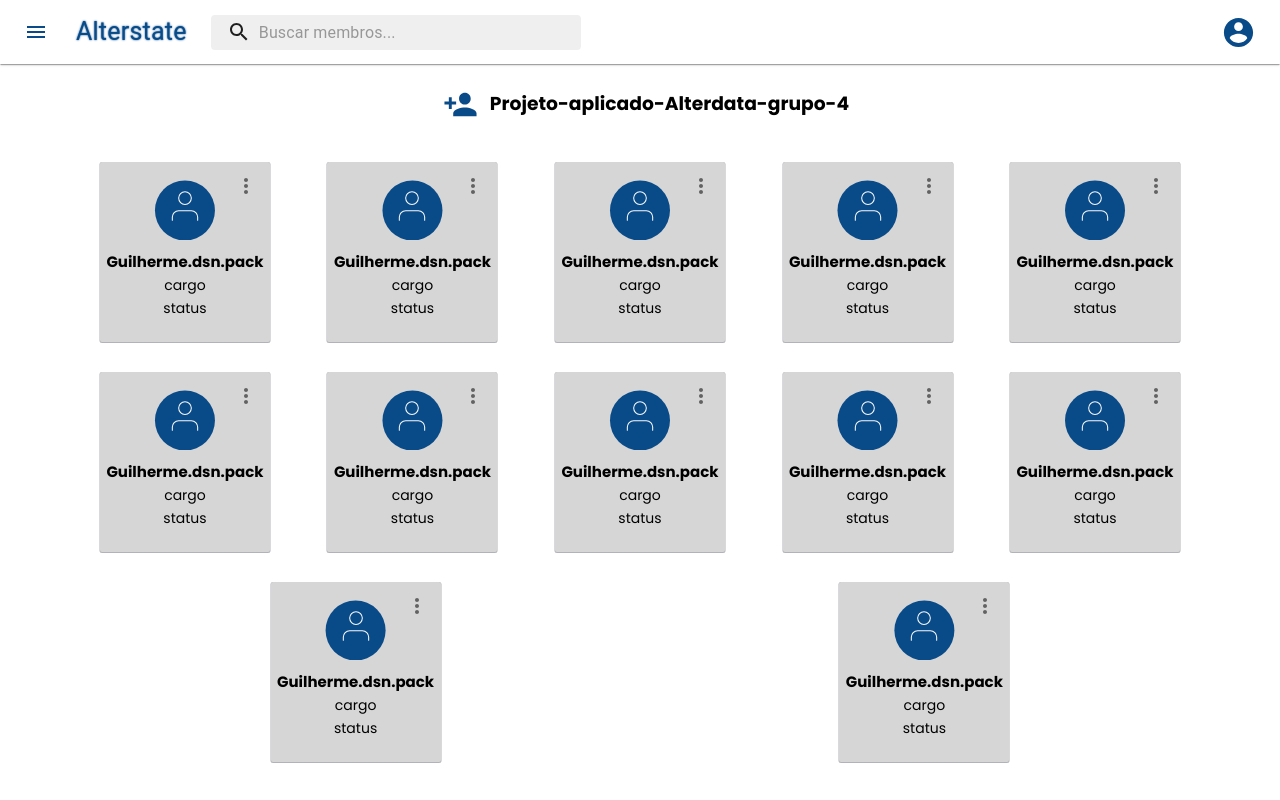
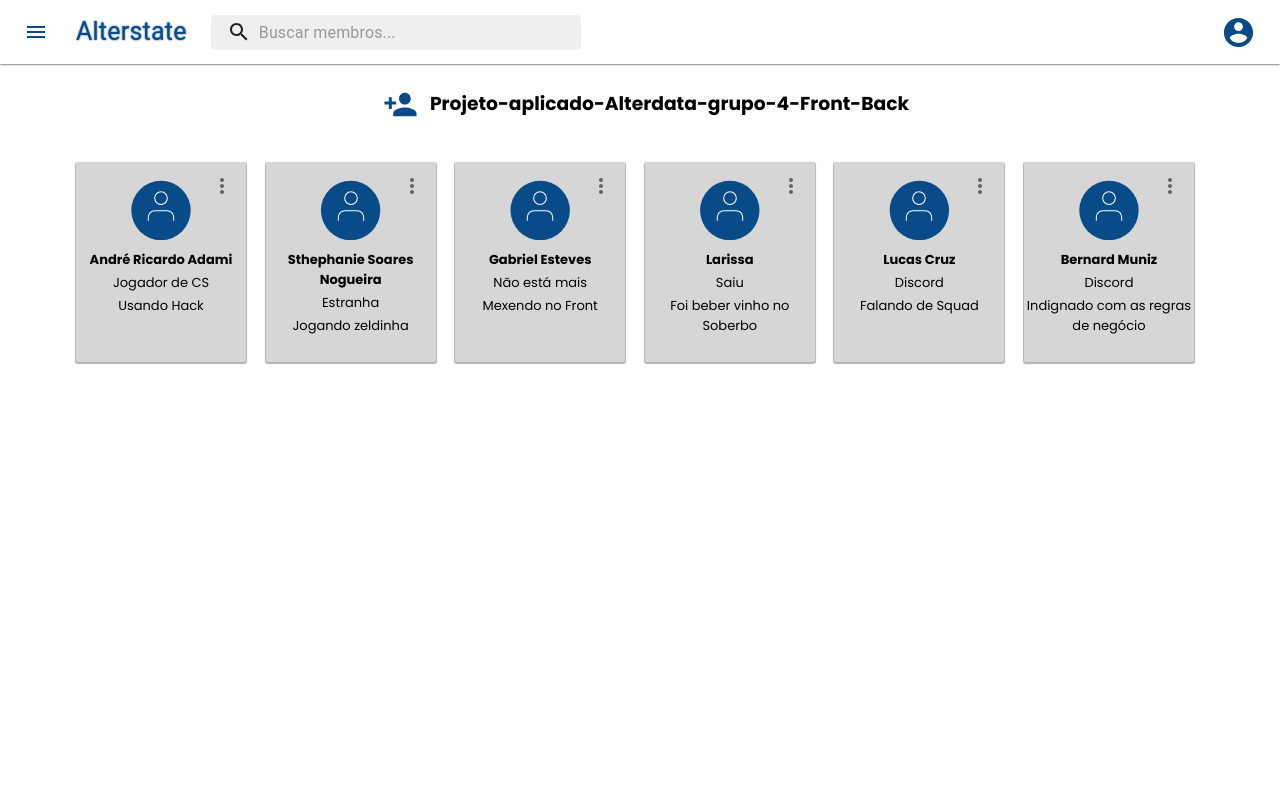
Before and after one commit to lucascs20182/alterstatus, a React (Vite) app: page /home in a window 1280 px wide. Built offline with nearby package versions, Linux system fonts and the light colour scheme.

Commit message:
Commitado

```diff
--- a/src/components/Appbar/Appbar.jsx
+++ b/src/components/Appbar/Appbar.jsx
@@ -1,31 +1,29 @@
 import React from 'react';
+import CardMembros from '../Card/Card'
 import alterstateLogo from '../../assets/alterstate_logo.png'
 
-import GroupIcon from '@material-ui/icons/Group';
 import { alpha, makeStyles } from '@material-ui/core/styles';
-import AppBar from '@material-ui/core/AppBar';
-import Toolbar from '@material-ui/core/Toolbar';
+import AccountCircle from '@material-ui/icons/AccountCircle';
+import ListItemIcon from '@material-ui/core/ListItemIcon';
+import ListItemText from '@material-ui/core/ListItemText';
 import IconButton from '@material-ui/core/IconButton';
 import Typography from '@material-ui/core/Typography';
 import InputBase from '@material-ui/core/InputBase';
+import SearchIcon from '@material-ui/icons/Search';
+import MoreIcon from '@material-ui/icons/MoreVert';
+import ListItem from '@material-ui/core/ListItem';
+import MenuItem from '@material-ui/core/MenuItem';
+import GroupIcon from '@material-ui/icons/Group';
+import Divider from '@material-ui/core/Divider';
+import Toolbar from '@material-ui/core/Toolbar';
+import MenuIcon from '@material-ui/icons/Menu';
+import Drawer from '@material-ui/core/Drawer';
+import AppBar from '@material-ui/core/AppBar';
 import Badge from '@material-ui/core/Badge';
-import MenuItem from '@material-ui/core/MenuItem';
 import Menu from '@material-ui/core/Menu';
-import MenuIcon from '@material-ui/icons/Menu';
-import SearchIcon from '@material-ui/icons/Search';
-import AccountCircle from '@material-ui/icons/AccountCircle';
 import List from '@material-ui/core/List';
-import Button from '@material-ui/core/Button';
-import Drawer from '@material-ui/core/Drawer';
-import MailIcon from '@material-ui/icons/Mail';
-import NotificationsIcon from '@material-ui/icons/Notifications';
-import MoreIcon from '@material-ui/icons/MoreVert';
-import Divider from '@material-ui/core/Divider';
 import Icon from '@material-ui/core/Icon';
-import ListItem from '@material-ui/core/ListItem';
-import ListItemIcon from '@material-ui/core/ListItemIcon';
-import ListItemText from '@material-ui/core/ListItemText';
-import CardMembros from '../Card/Card'
+import { Link } from 'react-router-dom';
 
 const drawerWidth = 240;
 
@@ -75,7 +73,11 @@ export default function PrimarySearchAppBar() {
       onClose={handleMenuClose}
     >
       <MenuItem onClick={handleMenuClose} style={{ width: "100px", }}>Perfil</MenuItem>
-      <MenuItem onClick={handleMenuClose} style={{ width: "100px" }}>Sair</MenuItem>
+      <Link to="/" className="link" style={{color: "#000"}}>
+        <MenuItem onClick={handleMenuClose} style={{ width: "100px", textDecoration: "none" }}>
+          Sair
+        </MenuItem>
+      </Link>
     </Menu>
   );
 
@@ -151,7 +153,7 @@ export default function PrimarySearchAppBar() {
               </h3>
 
               <Divider />
-              {['Pack', 'NFStock', 'Bimer', 'Shop'].map((text, index) => (
+              {['Pack', 'NFStock', 'Bimer', 'Shop'].map((text) => (
                 <ListItem button key={text} className={classes.equipes} >
                   <ListItemIcon className={classes.iconSquad}><GroupIcon/></ListItemIcon>
                   <ListItemText primary={text} />
@@ -259,6 +261,8 @@ const useStyles = makeStyles((theme) => ({
       backgroundColor: alpha('#094B89', 0.90),
       color: alpha('#FFF', 1)
     },
+    left: 10,
+    width: 230,
   },
 
   iconSquad: {
--- a/src/components/Card/Card.jsx
+++ b/src/components/Card/Card.jsx
@@ -19,14 +19,15 @@ const useStyles = makeStyles((theme) => ({
   },
 
   root: {
+    display: 'table',
+    textAlign: "center",
+    marginRight: 10,
     marginTop: 10,
-    textAlign: "center",
-    margin: 20,
     backgroundColor: "#D6D6D6",
     width: "170px",
     height: "180px",
     borderRadius: "2px",
-    boxShadow: "0px 0.5px 0.5px 0.5px rgba(00, 00, 25, 0.3)",
+    boxShadow: "0px 1px 1px 1px rgba(00, 00, 25, 0.3)",
   },
 
   info: {
@@ -37,7 +38,7 @@ const useStyles = makeStyles((theme) => ({
 
   avatar: {
     backgroundColor: "#094B89",
-    clipPath: "circle()",
+    clipPath: 'circle(26%)',
     padding: "7px",
     margin: 10,
   },
@@ -52,23 +53,23 @@ const useStyles = makeStyles((theme) => ({
     marginBottom: 2,
     marginTop: 2,
     wordBreak: "break-word",
-    fontSize: 15,
+    fontSize: 13,
   },
 
   cargo: {
     textAlign: "center",
     marginBottom: 2,
-    marginTop: 2,
+    marginTop: 3,
     wordBreak: "break-word",
-    fontSize: 14,
+    fontSize: 13,
   },
 
   status: {
     textAlign: "center",
     marginBottom: 2,
-    marginTop: 2,
+    marginTop: 3,
     wordBreak: "break-word",
-    fontSize: 14,
+    fontSize: 13,
   },
 
   Button: {
@@ -97,7 +98,7 @@ export default function CardMembros(props) {
             }}
           />
         </IconButton>
-        Projeto-aplicado-Alterdata-grupo-4</h3>
+        Projeto-aplicado-Alterdata-grupo-4-Front-Back</h3>
       <div className={classes.container}>
         <div className={classes.root}>
           <div className={classes.info}>
@@ -105,130 +106,64 @@ export default function CardMembros(props) {
               <ButtonCard/>
               <h3 className={classes.avatar}><img className={classes.user} src={user} /></h3>
             </div>
-            <h3 className={classes.nome}>Guilherme.dsn.pack</h3>
-            <p className={classes.cargo}>cargo</p>
-            <p className={classes.status}>status</p>
+            <h3 className={classes.nome}>André Ricardo Adami </h3>
+            <p className={classes.cargo}>Jogador de CS</p>
+            <p className={classes.status}>Usando Hack</p>
           </div>
         </div>
         <div className={classes.root}>
           <div className={classes.info}>
             <div>
-              <ButtonCard />
+              <ButtonCard/>
               <h3 className={classes.avatar}><img className={classes.user} src={user} /></h3>
             </div>
-            <h3 className={classes.nome}>Guilherme.dsn.pack</h3>
-            <p className={classes.cargo}>cargo</p>
-            <p className={classes.status}>status</p>
+            <h3 className={classes.nome}>Sthephanie Soares Nogueira</h3>
+            <p className={classes.cargo}>Estranha</p>
+            <p className={classes.status}>Jogando zeldinha</p>
           </div>
         </div>
         <div className={classes.root}>
           <div className={classes.info}>
             <div>
-              <ButtonCard />
+              <ButtonCard/>
               <h3 className={classes.avatar}><img className={classes.user} src={user} /></h3>
             </div>
-            <h3 className={classes.nome}>Guilherme.dsn.pack</h3>
-            <p className={classes.cargo}>cargo</p>
-            <p className={classes.status}>status</p>
+            <h3 className={classes.nome}>Gabriel Esteves</h3>
+            <p className={classes.cargo}> Não está mais</p>
+            <p className={classes.status}>Mexendo no Front</p>
           </div>
         </div>
         <div className={classes.root}>
           <div className={classes.info}>
             <div>
-              <ButtonCard />
+              <ButtonCard/>
               <h3 className={classes.avatar}><img className={classes.user} src={user} /></h3>
             </div>
-            <h3 className={classes.nome}>Guilherme.dsn.pack</h3>
-            <p className={classes.cargo}>cargo</p>
-            <p className={classes.status}>status</p>
+            <h3 className={classes.nome}>Larissa</h3>
+            <p className={classes.cargo}>Saiu</p>
+            <p className={classes.status}>Foi beber vinho no Soberbo</p>
           </div>
         </div>
         <div className={classes.root}>
           <div className={classes.info}>
             <div>
-              <ButtonCard />
+              <ButtonCard/>
               <h3 className={classes.avatar}><img className={classes.user} src={user} /></h3>
             </div>
-            <h3 className={classes.nome}>Guilherme.dsn.pack</h3>
-            <p className={classes.cargo}>cargo</p>
-            <p className={classes.status}>status</p>
+            <h3 className={classes.nome}>Lucas Cruz</h3>
+            <p className={classes.cargo}>Discord</p>
+            <p className={classes.status}>Falando de Squad</p>
           </div>
         </div>
         <div className={classes.root}>
           <div className={classes.info}>
             <div>
-              <ButtonCard />
+              <ButtonCard/>
               <h3 className={classes.avatar}><img className={classes.user} src={user} /></h3>
             </div>
-            <h3 className={classes.nome}>Guilherme.dsn.pack</h3>
-            <p className={classes.cargo}>cargo</p>
-            <p className={classes.status}>status</p>
-          </div>
-        </div>
-        <div className={classes.root}>
-          <div className={classes.info}>
-            <div>
-              <ButtonCard />
-              <h3 className={classes.avatar}><img className={classes.user} src={user} /></h3>
-            </div>
-            <h3 className={classes.nome}>Guilherme.dsn.pack</h3>
-            <p className={classes.cargo}>cargo</p>
-            <p className={classes.status}>status</p>
-          </div>
-        </div>
-        <div className={classes.root}>
-          <div className={classes.info}>
-            <div>
-              <ButtonCard />
-              <h3 className={classes.avatar}><img className={classes.user} src={user} /></h3>
-            </div>
-            <h3 className={classes.nome}>Guilherme.dsn.pack</h3>
-            <p className={classes.cargo}>cargo</p>
-            <p className={classes.status}>status</p>
-          </div>
-        </div>
-        <div className={classes.root}>
-          <div className={classes.info}>
-            <div>
-              <ButtonCard />
-              <h3 className={classes.avatar}><img className={classes.user} src={user} /></h3>
-            </div>
-            <h3 className={classes.nome}>Guilherme.dsn.pack</h3>
-            <p className={classes.cargo}>cargo</p>
-            <p className={classes.status}>status</p>
-          </div>
-        </div>
-        <div className={classes.root}>
-          <div className={classes.info}>
-            <div>
-              <ButtonCard />
-              <h3 className={classes.avatar}><img className={classes.user} src={user} /></h3>
-            </div>
-            <h3 className={classes.nome}>Guilherme.dsn.pack</h3>
-            <p className={classes.cargo}>cargo</p>
-            <p className={classes.status}>status</p>
-          </div>
-        </div>
-        <div className={classes.root}>
-          <div className={classes.info}>
-            <div>
-              <ButtonCard />
-              <h3 className={classes.avatar}><img className={classes.user} src={user} /></h3>
-            </div>
-            <h3 className={classes.nome}>Guilherme.dsn.pack</h3>
-            <p className={classes.cargo}>cargo</p>
-            <p className={classes.status}>status</p>
-          </div>
-        </div>
-        <div className={classes.root}>
-          <div className={classes.info}>
-            <div>
-              <ButtonCard />
-              <h3 className={classes.avatar}><img className={classes.user} src={user} /></h3>
-            </div>
-            <h3 className={classes.nome}>Guilherme.dsn.pack</h3>
-            <p className={classes.cargo}>cargo</p>
-            <p className={classes.status}>status</p>
+            <h3 className={classes.nome}>Bernard Muniz</h3>
+            <p className={classes.cargo}>Discord</p>
+            <p className={classes.status}>Indignado com as regras de negócio</p>
           </div>
         </div>
       </div>
```
